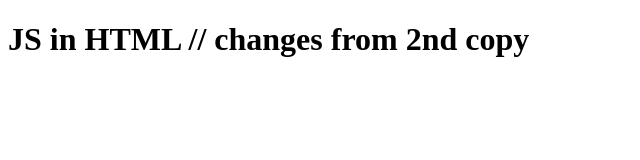
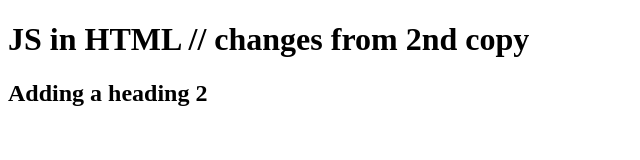
Before and after one commit to elizajsampan/udemy_tut, a website: page index.html in a window 1280 px wide. Shown: the whole page, without its empty margins (0-640 px from the left). Drawn offline with Linux system fonts and the light colour scheme.

Commit message:
adding heading 2 as littleFeature

```diff
--- a/index.html
+++ b/index.html
@@ -8,5 +8,6 @@
 	<h1>JS in HTML // changes from 2nd copy</h1>
 	<script type="text/javascript" src="script.js">
 	</script>
+	<h2>Adding a heading 2</h2>
 </body>
 </html>
```
